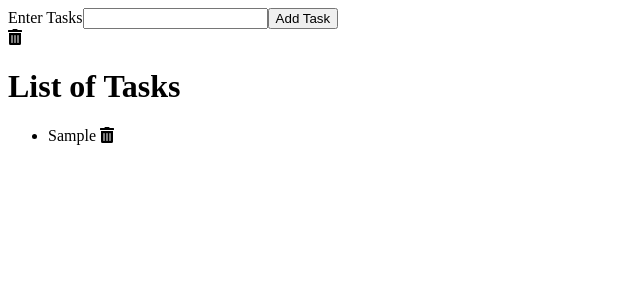
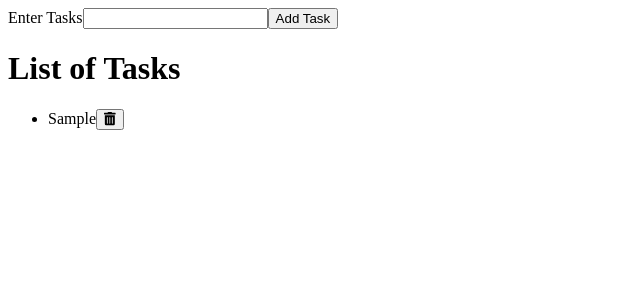
Before and after one commit to CaliforniaDev/ReactAssignment-1, a React (Create React App) app in the folder task-app/: page / in a window 1280 px wide. Both pictures are taken after typing "Sample" into the empty fields and a click on the button "Add Task". Shown: the top 300 px of the page, without its empty margins (0-640 px from the left). Built offline with nearby package versions, Linux system fonts and the light colour scheme.

Commit message:
Add remove button with font awesome icon

```diff
--- a/task-app/src/components/Overview.js
+++ b/task-app/src/components/Overview.js
@@ -1,20 +1,30 @@
 import { FontAwesomeIcon } from '@fortawesome/react-fontawesome';
 import { faTrashAlt } from '@fortawesome/free-solid-svg-icons';
+
+
+
 const Overview = (props) => {
-    const { tasks } = props;
-    console.log(tasks);
-    const trashIcon = <FontAwesomeIcon icon={faTrashAlt} />
+    const { tasks, removeTask } = props;
     const listTasks = tasks.map((taskItem) =>
-        <li key={taskItem.id}>{taskItem.text} {trashIcon}</li>
+        <li key={taskItem.id}>
+            {taskItem.text}
+            <DeleteButton onClick={removeTask} />
+        </li>
     );
-
     return (
         <div>
-            <FontAwesomeIcon icon={faTrashAlt} />
             <h1>List of Tasks</h1>
             <ul>{listTasks}</ul>
         </div>
     );
 }
 
+const DeleteButton = (props) => {
+    const trashIcon = <FontAwesomeIcon icon={faTrashAlt} />;
+
+    return (
+        <button onClick={props.onClick}>{trashIcon}</button>
+    );
+}
+
 export default Overview;
```
